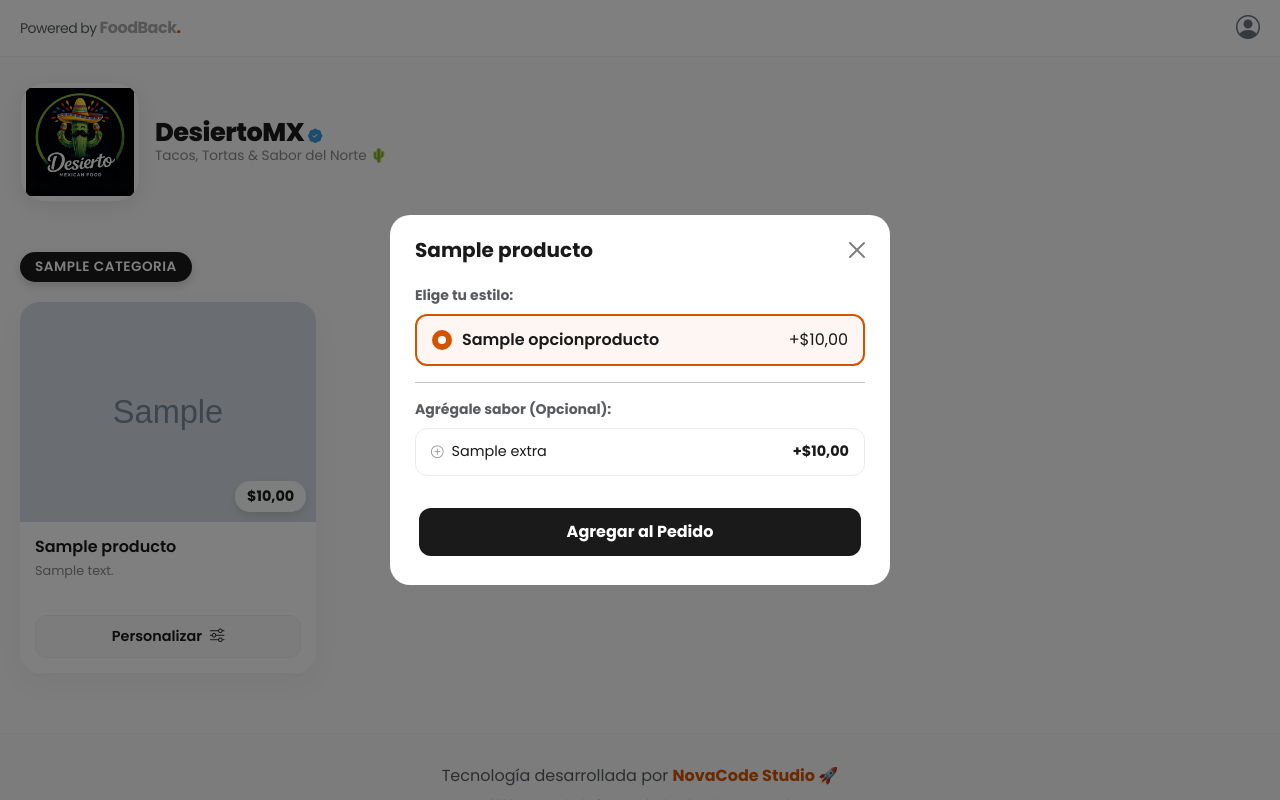
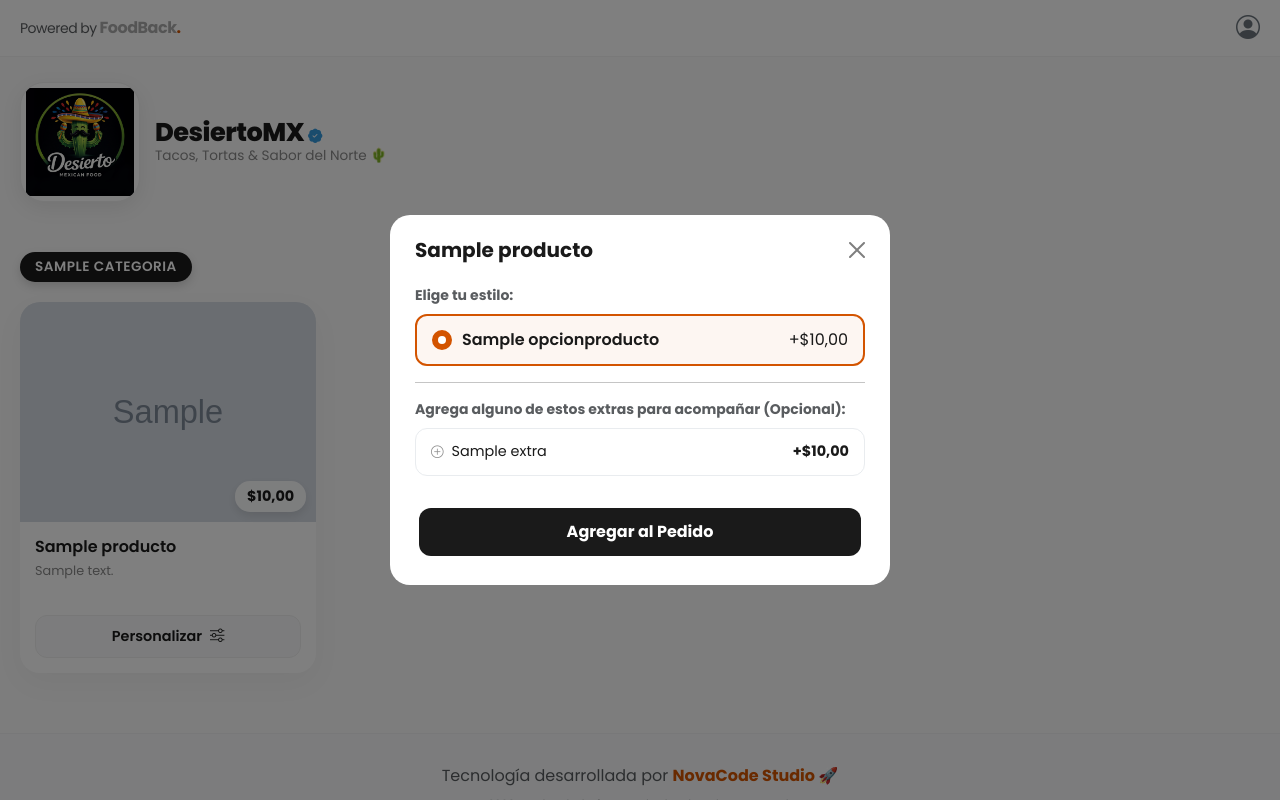
Before and after one commit to Alemancito/FoodBack, a Django app: page / in a window 1280 px wide, after a click on "Personalizar". Run offline with Django 5.2, Linux system fonts and the light colour scheme; tables that the repository leaves empty hold one stand-in row (values such as "Sample post"); grey boxes marked "Sample" are stand-in pictures; some libraries are stand-ins or nearby versions.

Commit message:
modificando mensaje de extras opcional

```diff
--- a/pedidos/templates/pedidos/menu.html
+++ b/pedidos/templates/pedidos/menu.html
@@ -389,7 +389,7 @@
                                     {% endif %}
 
                                     {% if producto.extras.exists %}
-                                        <p class="text-muted small mb-2 fw-bold">Agrégale sabor (Opcional):</p>
+                                        <p class="text-muted small mb-2 fw-bold">Agrega alguno de estos extras para acompañar (Opcional):</p>
                                         {% for extra in producto.extras.all %}
                                             {% if extra.disponible %}
                                             <div class="mb-2">
```
